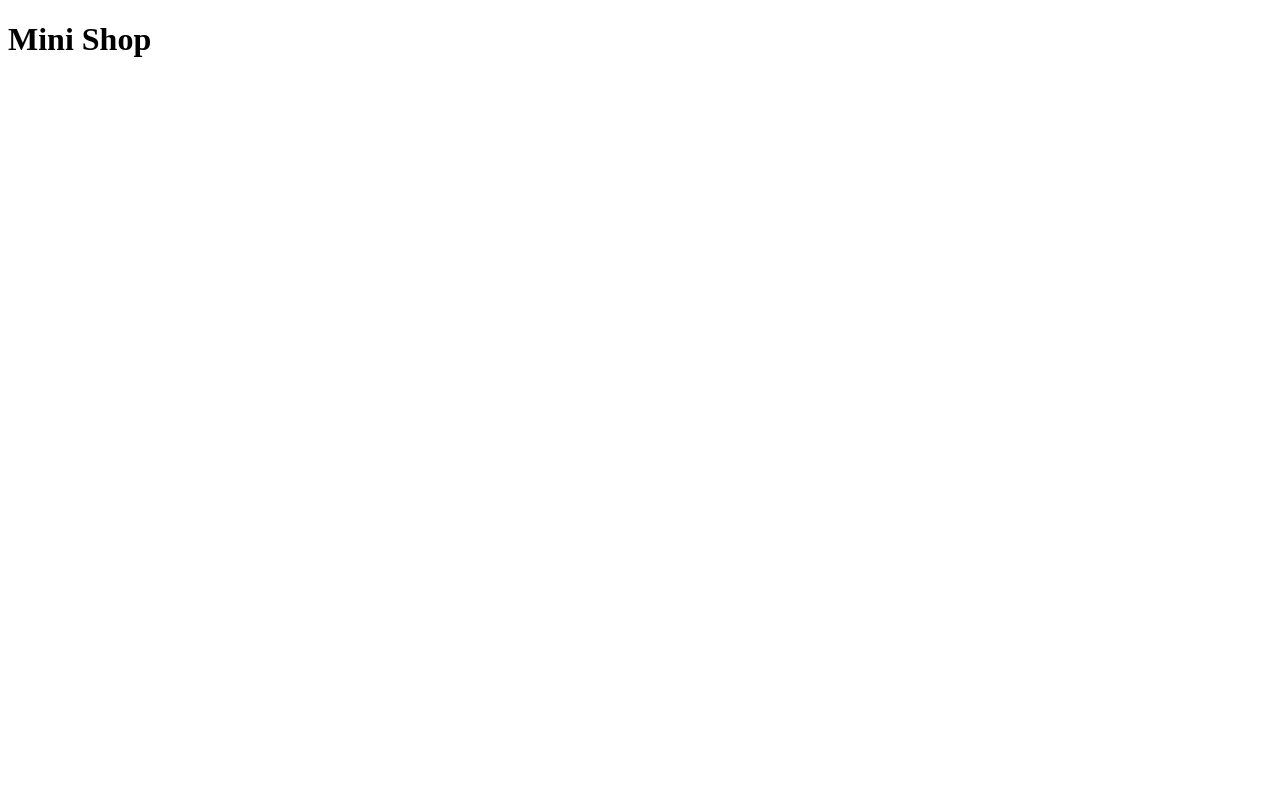
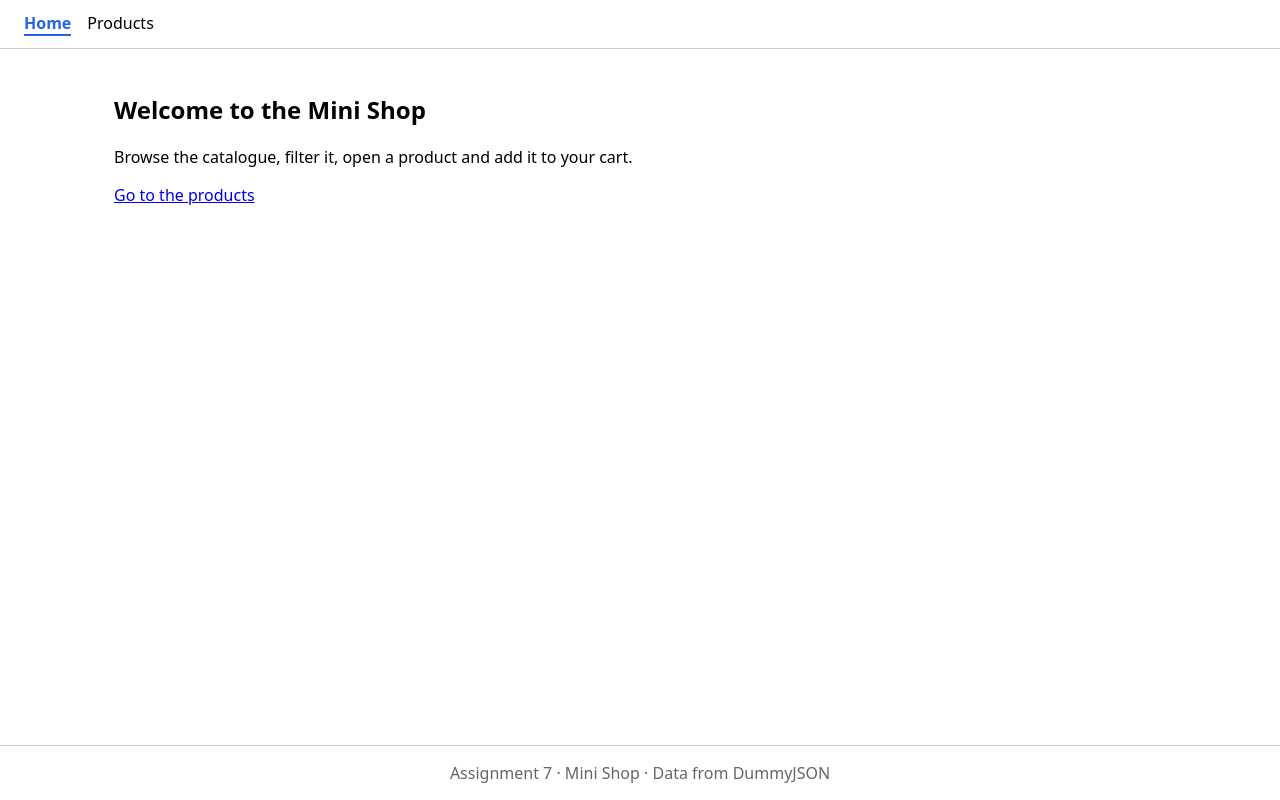
Before and after one commit to Abdelqkader/assignment7-240408933, a React (Vite) app: page / in a window 1280 px wide. Built offline with nearby package versions, Linux system fonts and the light colour scheme.

Commit message:
Add React Router with a shared Layout, NavBar with active links, Home and NotFound pages

```diff
--- a/package.json
+++ b/package.json
@@ -10,7 +10,8 @@
   },
   "dependencies": {
     "react": "^18.3.1",
-    "react-dom": "^18.3.1"
+    "react-dom": "^18.3.1",
+    "react-router-dom": "^6.30.6"
   },
   "devDependencies": {
     "@vitejs/plugin-react": "^4.3.4",
--- a/src/App.jsx
+++ b/src/App.jsx
@@ -1,3 +1,15 @@
+import { Route, Routes } from 'react-router-dom';
+import Layout from './components/Layout.jsx';
+import Home from './pages/Home.jsx';
+import NotFound from './pages/NotFound.jsx';
+
 export default function App() {
-  return <h1>Mini Shop</h1>;
+  return (
+    <Routes>
+      <Route element={<Layout />}>
+        <Route index element={<Home />} />
+        <Route path="*" element={<NotFound />} />
+      </Route>
+    </Routes>
+  );
 }
--- /dev/null
+++ b/src/components/Layout.jsx
@@ -0,0 +1,14 @@
+import { Outlet } from 'react-router-dom';
+import NavBar from './NavBar.jsx';
+
+export default function Layout() {
+  return (
+    <div className="app">
+      <NavBar />
+      <main className="content">
+        <Outlet />
+      </main>
+      <footer className="footer">Assignment 7 · Mini Shop · Data from DummyJSON</footer>
+    </div>
+  );
+}
--- /dev/null
+++ b/src/components/NavBar.jsx
@@ -0,0 +1,20 @@
+import { NavLink } from 'react-router-dom';
+
+function linkClass({ isActive }) {
+  return isActive ? 'nav-link active' : 'nav-link';
+}
+
+export default function NavBar() {
+  return (
+    <header className="navbar">
+      <nav className="nav-links">
+        <NavLink to="/" end className={linkClass}>
+          Home
+        </NavLink>
+        <NavLink to="/products" className={linkClass}>
+          Products
+        </NavLink>
+      </nav>
+    </header>
+  );
+}
--- /dev/null
+++ b/src/index.css
@@ -0,0 +1,12 @@
+* { box-sizing: border-box; }
+body { margin: 0; font-family: system-ui, -apple-system, 'Segoe UI', sans-serif; }
+
+.app { min-height: 100vh; display: flex; flex-direction: column; }
+
+.navbar { display: flex; align-items: center; gap: 1rem; padding: 0.75rem 1.5rem; border-bottom: 1px solid #ccc; }
+.nav-links { display: flex; gap: 1rem; }
+.nav-link { text-decoration: none; color: inherit; border-bottom: 2px solid transparent; }
+.nav-link.active { color: #2563eb; border-bottom-color: #2563eb; font-weight: 600; }
+
+.content { flex: 1; width: 100%; max-width: 1100px; margin: 0 auto; padding: 1.5rem; }
+.footer { padding: 1rem; text-align: center; color: #666; border-top: 1px solid #ccc; }
--- a/src/main.jsx
+++ b/src/main.jsx
@@ -1,9 +1,13 @@
 import { StrictMode } from 'react';
 import { createRoot } from 'react-dom/client';
+import { BrowserRouter } from 'react-router-dom';
 import App from './App.jsx';
+import './index.css';
 
 createRoot(document.getElementById('root')).render(
   <StrictMode>
-    <App />
+    <BrowserRouter>
+      <App />
+    </BrowserRouter>
   </StrictMode>,
 );
--- /dev/null
+++ b/src/pages/Home.jsx
@@ -0,0 +1,13 @@
+import { Link } from 'react-router-dom';
+
+export default function Home() {
+  return (
+    <section>
+      <h1>Welcome to the Mini Shop</h1>
+      <p>Browse the catalogue, filter it, open a product and add it to your cart.</p>
+      <p>
+        <Link to="/products">Go to the products</Link>
+      </p>
+    </section>
+  );
+}
--- /dev/null
+++ b/src/pages/NotFound.jsx
@@ -0,0 +1,11 @@
+import { Link } from 'react-router-dom';
+
+export default function NotFound() {
+  return (
+    <section>
+      <h1>Page not found</h1>
+      <p>There is no page at this address.</p>
+      <Link to="/">Back to the home page</Link>
+    </section>
+  );
+}
```
Also changed, not shown: 1 other file (tests, documents, lock files or other folders).
